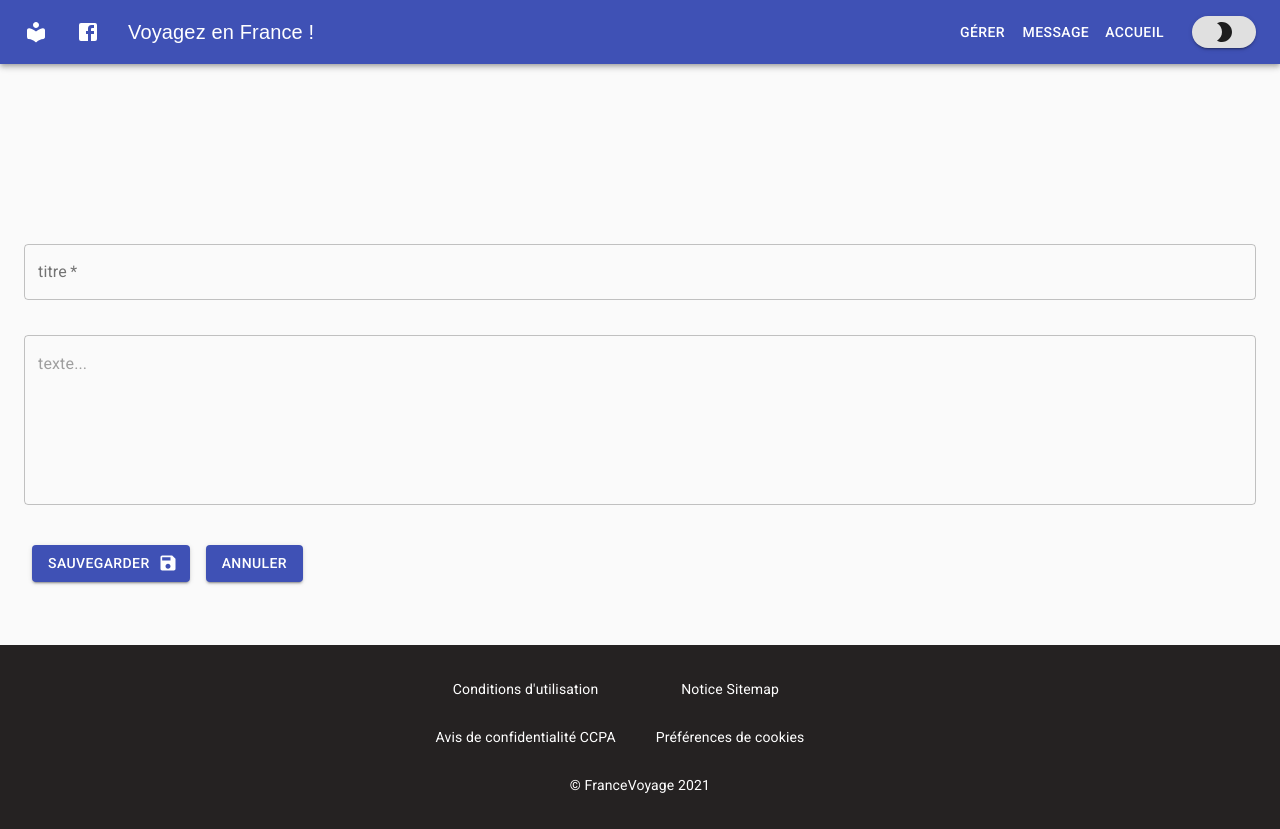
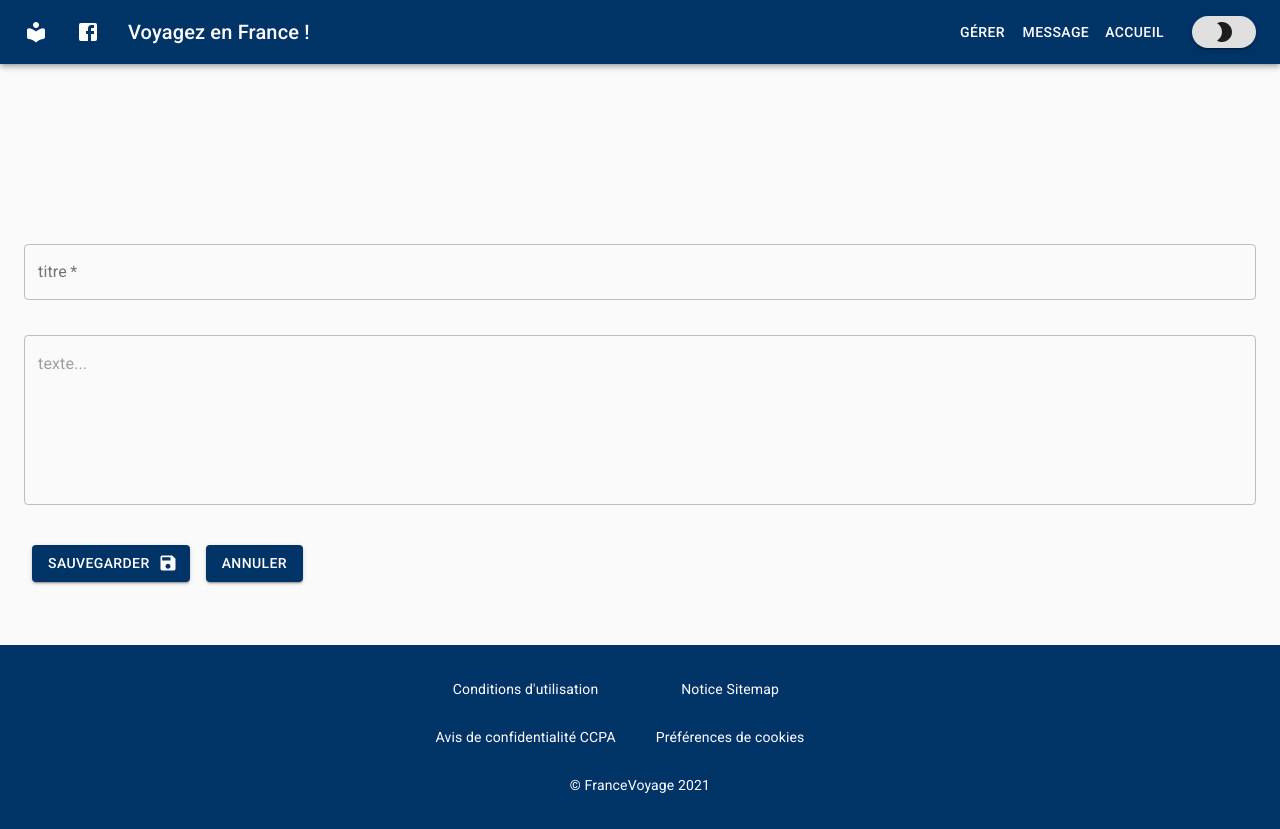
Before and after one commit to FatimaZohraaa/travelBlog, a React (Create React App) app: page /create in a window 1280 px wide. Built offline with nearby package versions, Linux system fonts and the light colour scheme.

Commit message:
color adjustments

```diff
--- a/src/components/Footer.css
+++ b/src/components/Footer.css
@@ -1,5 +1,5 @@
 .my-footer {
-  background-color: rgb(37, 34, 34);
+  background-color: #003366;
   color: white;
   padding: 20px;
   width: 100%;
--- a/src/components/Navbar.js
+++ b/src/components/Navbar.js
@@ -21,7 +21,7 @@ const useStyles = makeStyles((theme) => ({
   },
   title: {
     flexGrow: 1,
-    fontFamily: "fantasy",
+    fontFamily: "Roboto",
   },
   homePage: {
     marginRight: 20,
@@ -44,7 +44,7 @@ export default function ButtonAppBar({ sendTheme }) {
   };
   return (
     <div className={classes.root}>
-      <AppBar position="static">
+      <AppBar position="static" style={{ backgroundColor: "#003366" }}>
         <Toolbar>
           <Link to="/">
             <IconButton
--- a/src/pages/Contact.js
+++ b/src/pages/Contact.js
@@ -10,6 +10,7 @@ const useStyles = makeStyles((theme) => ({
   button: {
     margin: theme.spacing(1),
     marginTop: 30,
+    backgroundColor: "#003366",
   },
   field: {
     marginTop: 15,
--- a/src/pages/CreatePost.js
+++ b/src/pages/CreatePost.js
@@ -14,6 +14,7 @@ const useStyles = makeStyles((theme) => ({
   button: {
     margin: theme.spacing(1),
     marginTop: 30,
+    backgroundColor: "#003366",
   },
   field: {
     marginTop: 25,
@@ -82,7 +83,7 @@ function CreatePost({ addPost }) {
             sauvegarder
           </Button>
 
-          <Link to="/">
+          <Link to="/manage">
             <Button
               variant="contained"
               color="primary"
--- a/src/pages/EditPost.js
+++ b/src/pages/EditPost.js
@@ -14,6 +14,7 @@ const useStyles = makeStyles((theme) => ({
   button: {
     margin: theme.spacing(1),
     marginTop: 30,
+    backgroundColor: "#003366",
   },
   field: {
     marginTop: 25,
@@ -92,7 +93,7 @@ function CreatePost({ posts, postId, replacePost }) {
             sauvegarder
           </Button>
 
-          <Link to="/">
+          <Link to="/manage">
             <Button
               variant="contained"
               color="primary"
--- a/src/pages/ManagePosts.js
+++ b/src/pages/ManagePosts.js
@@ -56,7 +56,7 @@ function ManagePosts({ postsArray, editPost, deletePost }) {
       >
         <Link to="/create" style={{ textDecoration: "none" }}>
           <Button
-            style={{ marginBottom: "20px" }}
+            style={{ marginBottom: "20px", backgroundColor: "#003366" }}
             variant="contained"
             color="primary"
             href="#contained-buttons"
```
